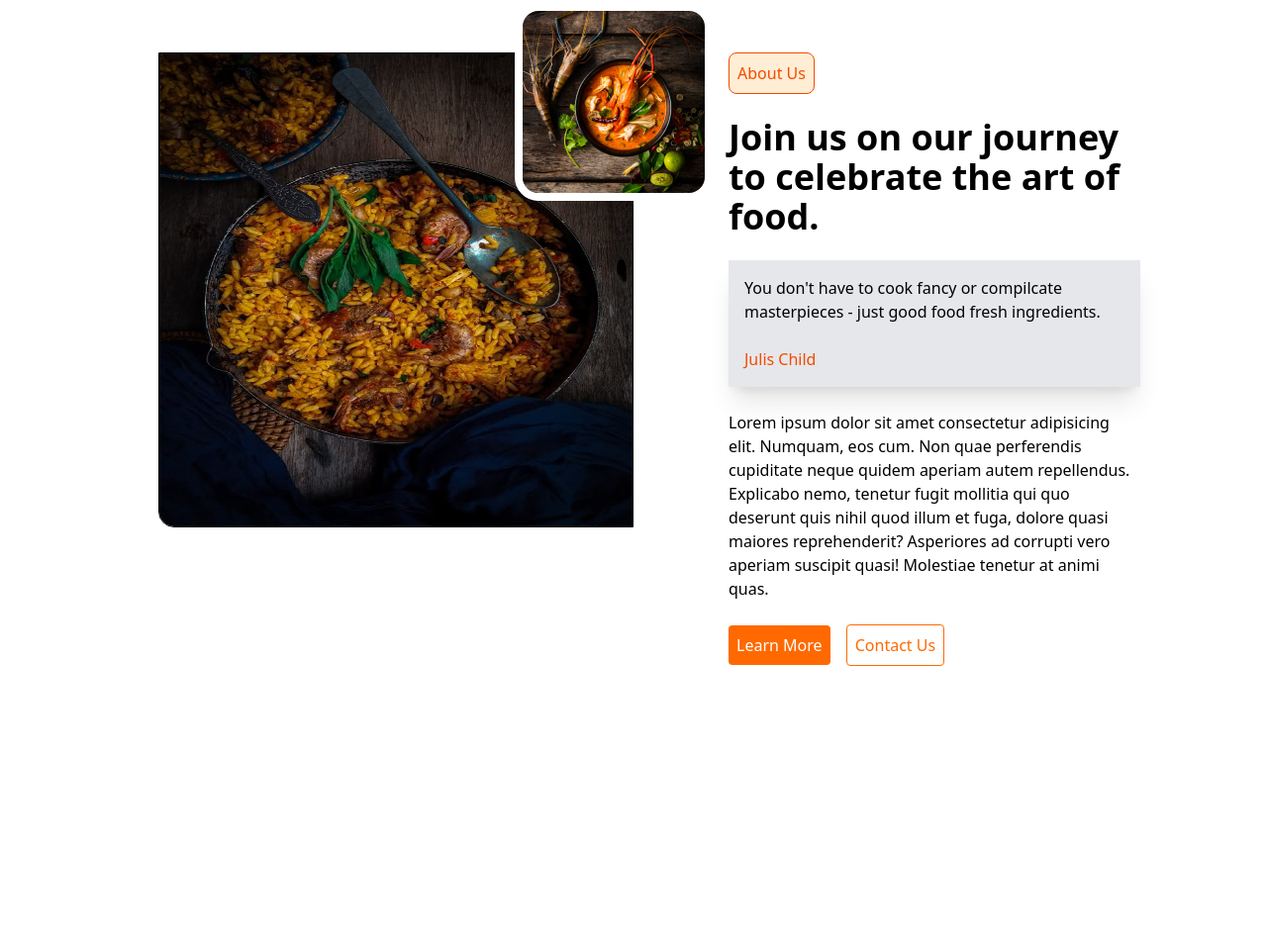
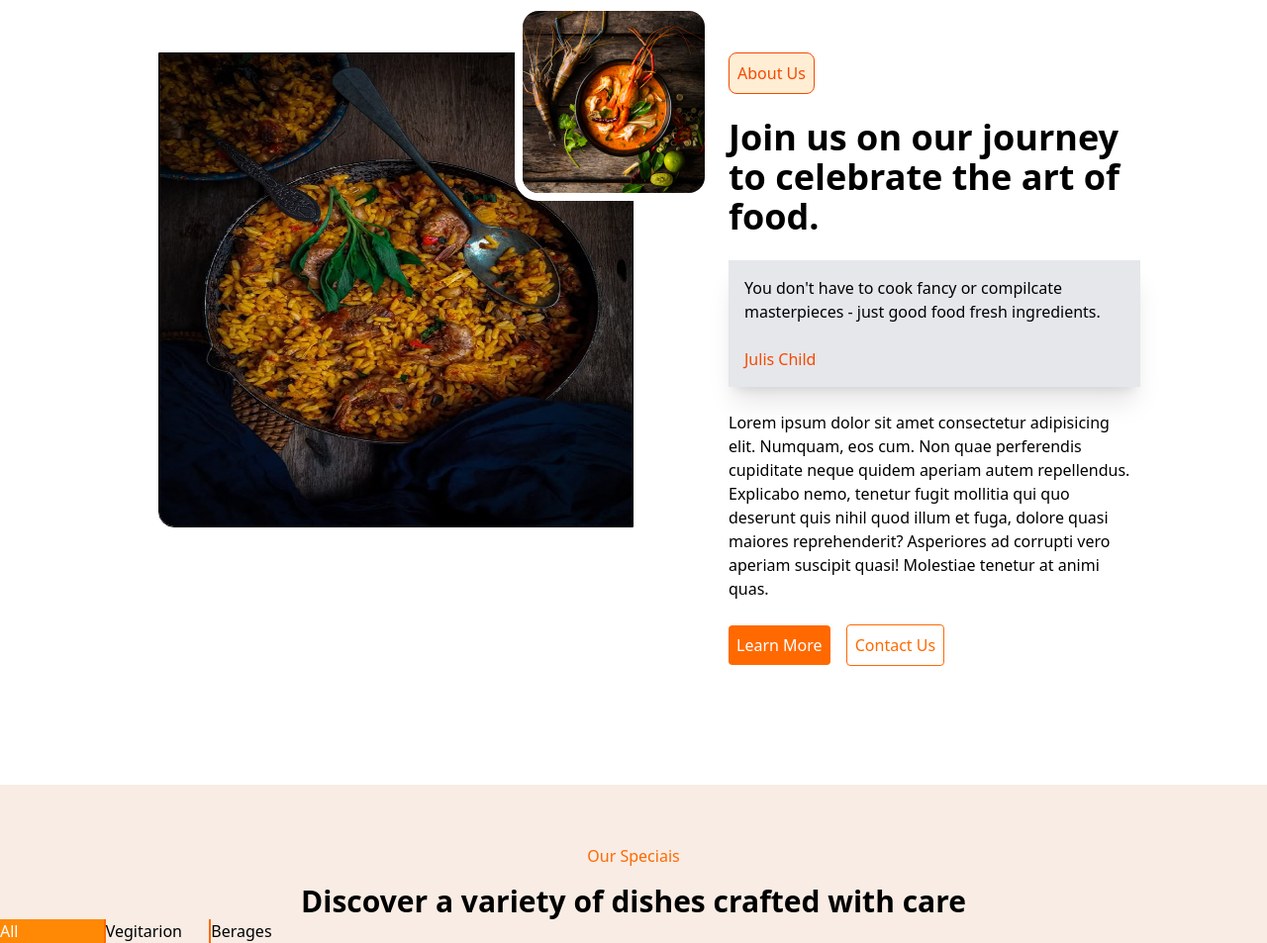
Before and after one commit to Dushy-uki/Assignment_3, a plain HTML site: page index.html in a window 1280 px wide. Shown: the part 867-1820 px from the top of the page at 99% size. Before the commit the page ends 1660 px from the top, so only its background shows below. Drawn offline with nearby package versions, Linux system fonts and the light colour scheme.

Commit message:
section_4 start

```diff
--- a/Assets/style.css
+++ b/Assets/style.css
@@ -21,9 +21,12 @@ p{
 
 }
 .one{
-   margin-top: 200px;
+   margin-top: 2git00px;
    text-align: center;
 }
 .photo{
     display: flex;
 }
+.backcolor{
+    background-color:#F8ECE4 ;
+}
--- a/index.html
+++ b/index.html
@@ -66,6 +66,15 @@
 </div>
 </div>
      </div>
+     <div class="backcolor">
+<h1 class="text-orange-500 text-center pt-15">Our Speciais</h1>
+<h1 class="font-bold text-center text-3xl  mt-4">Discover a variety of dishes crafted with care</h1>
+<div class="grid grid-cols-3 divide-x-2 w-80 divide-orange-500">
+    <div class="bg-orange-400 text-white">All</div>
+    <div>Vegitarion</div>
+    <div>Berages</div>
+  </div>
+     </div>
 </body>
 
 </html>
```
